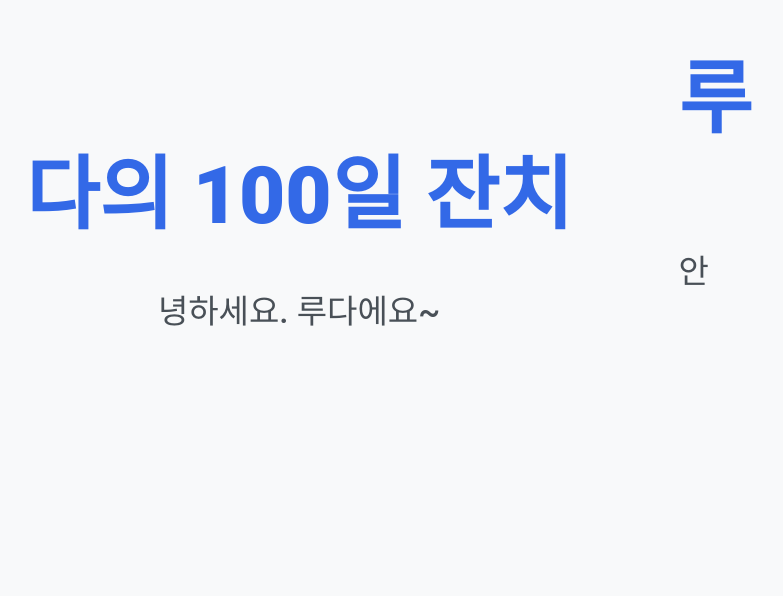
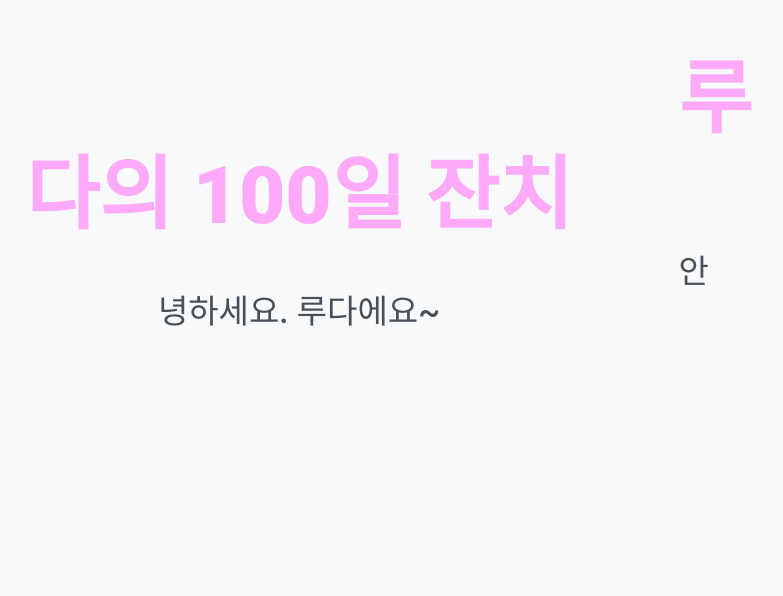
Before and after one commit to asa1374/asa1374.github.io, a plain HTML site: page index.html in a window 1280 px wide. Shown: the part 204-800 px from the top of the page, without its empty margins (341-1124 px from the left). Drawn offline with nearby package versions, Linux system fonts and the light colour scheme; files whose address does not match are found by name.

Commit message:
Update style.css

```diff
--- a/css/style.css
+++ b/css/style.css
@@ -556,7 +556,7 @@ a {
   .cover-v1 .heading {
     font-size: 5rem;
     font-weight: 900;
-    color: #3369e7; }
+    color: #feaaf8; }
     @media (max-width: 991.98px) {
       .cover-v1 .heading {
         font-size: 3rem; } }
```
